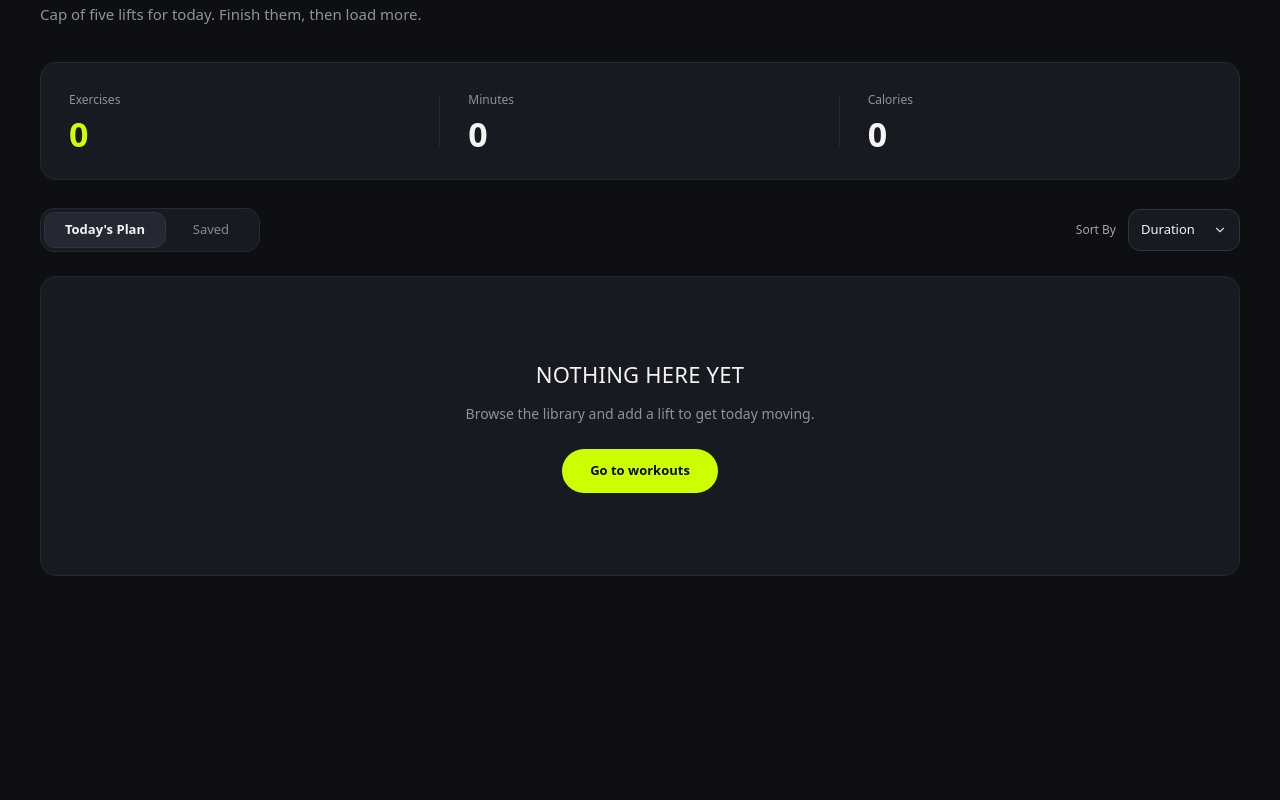
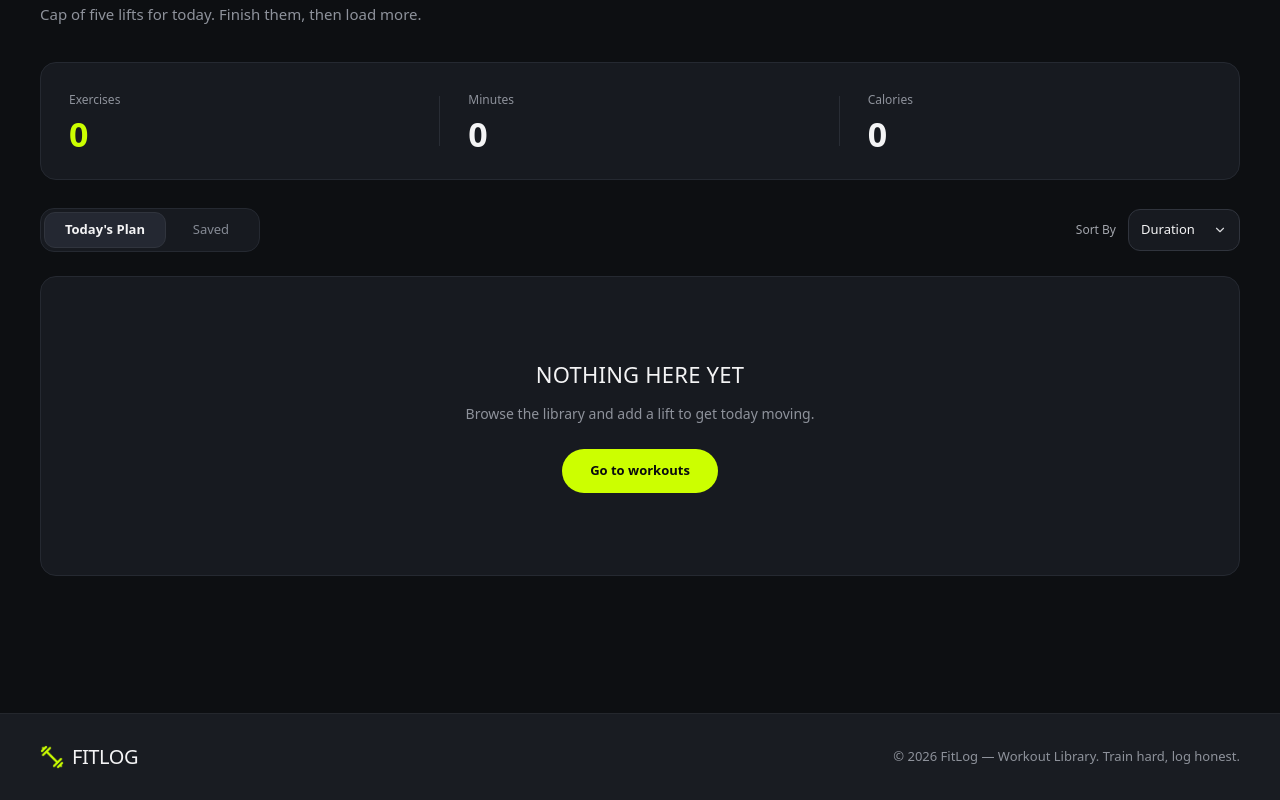
Before and after one commit to say33eed/fit-log, a Next.js app: page /my-plan in a window 1280 px wide. Shown: the part 158-958 px from the top of the page. Before the commit the page ends 871 px from the top, so only its background shows below. Built offline with nearby package versions, Linux system fonts and the light colour scheme.

Commit message:
add footer

```diff
--- a/src/app/layout.tsx
+++ b/src/app/layout.tsx
@@ -3,6 +3,7 @@ import { Toaster } from "react-hot-toast";
 
 import "./globals.css";
 
+import Footer from "@/components/Footer";
 import Navbar from "@/components/Navbar";
 import { WorkoutProvider } from "@/context/WorkoutContext";
 
@@ -19,11 +20,17 @@ export default function RootLayout({
 }>) {
   return (
     <html lang="en">
-      <body className="min-h-screen bg-[#0D0F12] text-[#F4F4F5]">
+      <body className="bg-[#0D0F12] text-[#F4F4F5]">
         <WorkoutProvider>
-          <Navbar />
+          <div className="flex min-h-screen flex-col">
+            <Navbar />
 
-          {children}
+            <div className="flex-1">
+              {children}
+            </div>
+
+            <Footer />
+          </div>
 
           <Toaster
             position="top-right"
--- a/src/components/Footer.tsx
+++ b/src/components/Footer.tsx
@@ -0,0 +1,72 @@
+import Image from "next/image";
+import Link from "next/link";
+
+export default function Footer() {
+  return (
+    <footer className="w-full border-t border-[#24272D] bg-[#191C22]">
+      <div
+        className="
+          mx-auto
+          flex
+          min-h-[96px]
+          max-w-[1200px]
+          flex-col
+          items-center
+          justify-center
+          gap-5
+          px-5
+          py-7
+          sm:px-6
+          md:min-h-[86px]
+          md:flex-row
+          md:justify-between
+          md:gap-6
+          md:py-5
+          lg:px-0
+        "
+      >
+        {/* Brand */}
+        <Link
+          href="/"
+          aria-label="FitLog home"
+          className="flex shrink-0 items-center gap-2"
+        >
+          <Image
+            src="/logo.png"
+            alt=""
+            width={24}
+            height={24}
+            className="h-[24px] w-[24px] object-contain"
+          />
+
+          <span
+            className="
+              font-display
+              text-[20px]
+              font-medium
+              uppercase
+              leading-none
+              tracking-[-0.02em]
+              text-[#F4F4F5]
+            "
+          >
+            FITLOG
+          </span>
+        </Link>
+
+        {/* Copyright */}
+        <p
+          className="
+            text-center
+            text-[13px]
+            leading-[1.5]
+            text-[#8E929B]
+            md:text-right
+          "
+        >
+          © 2026 FitLog — Workout Library. Train hard, log honest.
+        </p>
+      </div>
+    </footer>
+  );
+}
```
